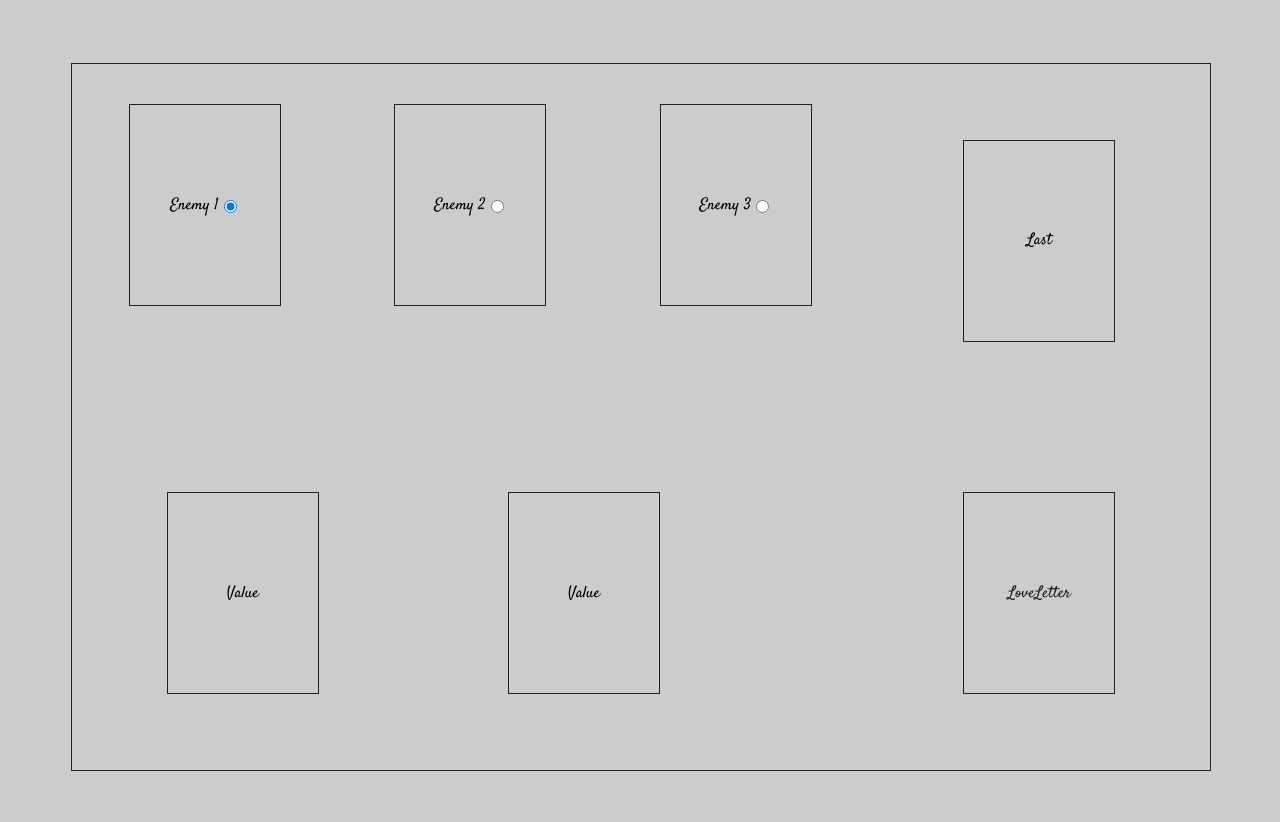
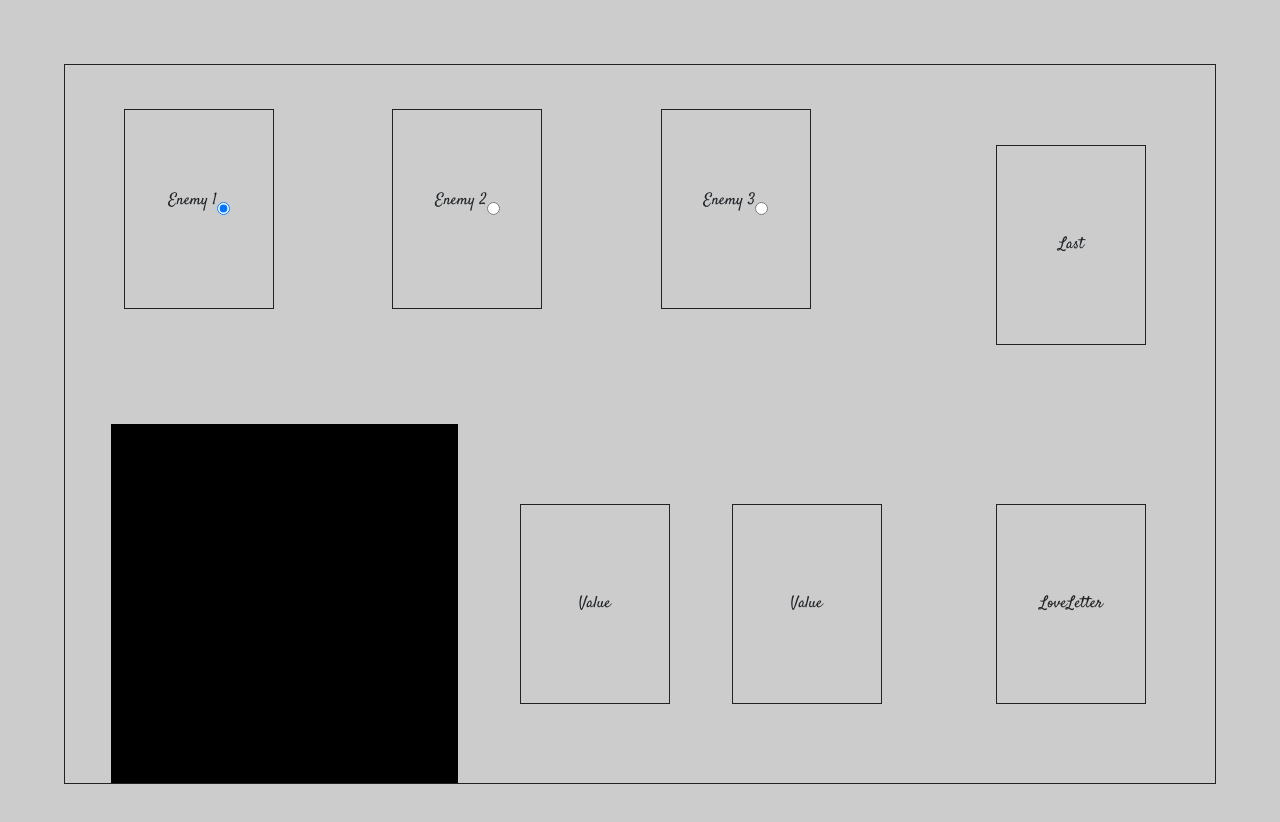
Before and after one commit to Sharqiewicz/LoveLetter, a website built with webpack: page src/index.html in a window 1280 px wide. Built offline with nearby package versions, Linux system fonts and the light colour scheme.

Commit message:
add player console

```diff
--- a/src/index.html
+++ b/src/index.html
@@ -9,6 +9,9 @@
     <div class="game__container">
         <div class="enemies__container"></div>
         <div class="user__container">
+            <div class="player__console">
+                <div class="console__text"></div>
+            </div>
             <div id="1" class="card__element player--card"> Value </div>
             <div id="2" class="card__element player--card"> Value </div>
         </div>
--- a/src/scripts/engine/engine_actions/actions/TurnActions.ts
+++ b/src/scripts/engine/engine_actions/actions/TurnActions.ts
@@ -89,6 +89,7 @@
         if(nextindex === undefined){
             next = [];
             this.players.forEach((el, index, arr) => next.push(moveNextActivityIndex(el, index, arr)));
+            console.log(next)
             nextindex = next.find(el => el !== undefined);
         }
         else{
--- a/src/scss/main.scss
+++ b/src/scss/main.scss
@@ -1,3 +1,5 @@
+@import '../../node_modules/bootstrap/scss/bootstrap.scss';
+
 body{
     background-color: #ccc;
     font-family: 'Satisfy', cursive;
@@ -50,25 +52,35 @@
 }
 
 .stats__container{
-    @extend .flex--complet;
+    @extend .flex--complet, .col-3;
     flex-direction: column;
     justify-content: space-around;
     position: absolute;
     top:0;
     right: 0;
-    width: 30%;
     height: 100%;
 }
 
 .user__container{
-    @extend .flex--complet;
+    @extend .flex--complet, .col-9;
     justify-content: space-around;
     position: absolute;
     left: 0;
     bottom: 0;
     display: flex;
     height: 50%;
-    width: 60%;
+}
+
+.player__console{
+    @extend .col-5;
+    background-color: black;
+    height: 100%;
+}
+
+.console__text{
+    margin: 20px;
+    font-size: 18px;
+    color: green;
 }
 
 .card--shown{
```
